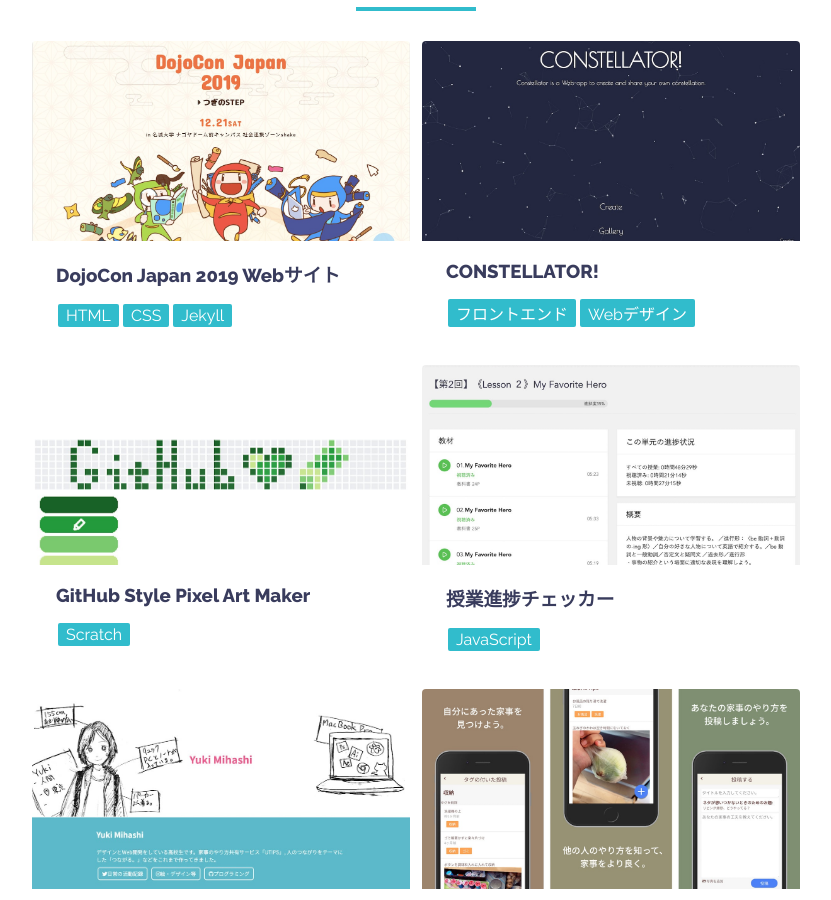
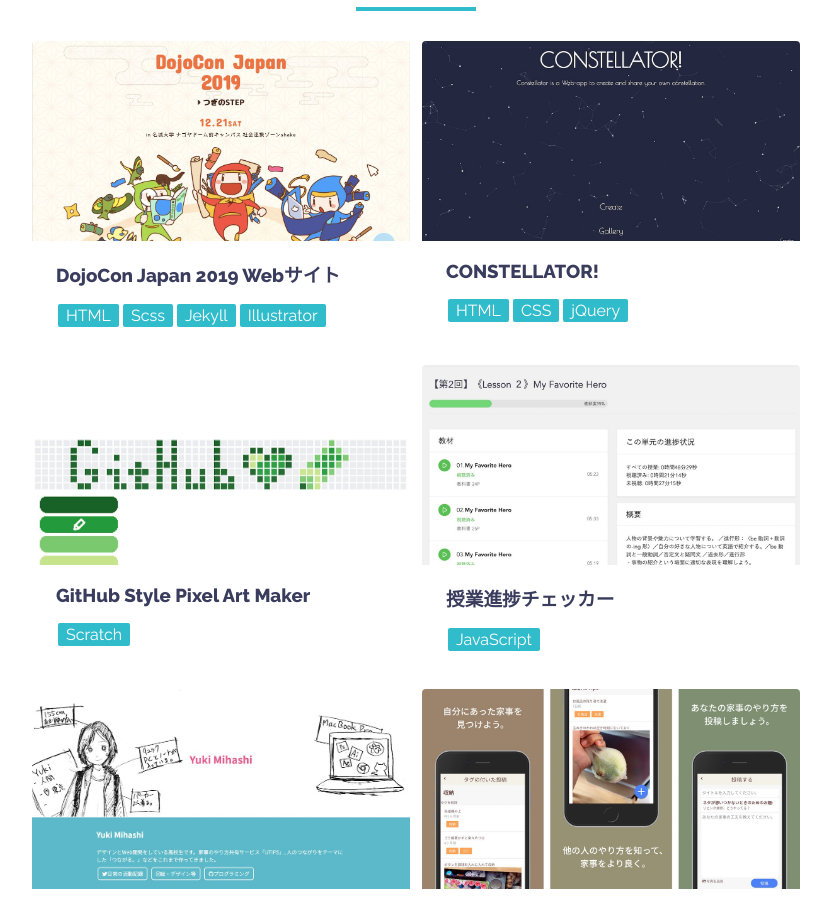
Before and after one commit to madoreenu/yuki384.github.io, a Jekyll site: the page built from index.md, in a window 1280 px wide and 900 px high, scrolled down 1992 px. Shown: the whole window, without its empty margins (224-1055 px from the left). Built offline with Jekyll 4.4.1, drawn with Linux system fonts in a browser that asks for light colours; nearby versions of some CDN libraries; some web fonts are replaced; some of the changed text lies outside the part shown.

Commit message:
タグの分類変更

```diff
--- a/_posts/works/2019-04-23-tsunagaru.md
+++ b/_posts/works/2019-04-23-tsunagaru.md
@@ -4,7 +4,7 @@
 date:   2019-04-23 13:18:00 +0900
 categories: [Works]
 thumbnail: tsunagaru.jpg
-tags: Scratch Design
+tags: Scratch Illustrator GarageBand
 ---
 https://scratch.mit.edu/projects/275650000/
 
--- a/_posts/works/2019-04-23-utips.md
+++ b/_posts/works/2019-04-23-utips.md
@@ -4,7 +4,7 @@
 date:   2019-04-23 13:18:00 +0900
 categories: [Works]
 thumbnail: utips.jpg
-tags: Ruby Rails HTML CSS Sass Design
+tags: Ruby Rails HTML Scss Illustrator AdobeXD
 ---
 ## 概要
 [ランディングページ](https://utips.life)
--- a/_posts/works/2019-04-24-portforio.md
+++ b/_posts/works/2019-04-24-portforio.md
@@ -3,7 +3,7 @@
 title:  "ポートフォリオサイト"
 date:   2019-04-24 17:18:00 +0900
 categories: [Works]
-tags: HTML CSS Design
+tags: HTML Scss JavaScript Jelyll Illustrator
 thumbnail: ../Blog/portforio.jpg
 ---
 ## 概要
--- a/_posts/works/2019-10-25-dojocon2019.md
+++ b/_posts/works/2019-10-25-dojocon2019.md
@@ -3,7 +3,7 @@
 title:  "DojoCon Japan 2019 Webサイト"
 date:   2019-10-25 12:00:00 +0900
 categories: [Works]
-tags: HTML CSS Jekyll
+tags: HTML Scss Jekyll Illustrator
 thumbnail: dojocon2019.jpg
 ---
 ## 概要
--- a/_posts/works/2019-11-04-constellator.md
+++ b/_posts/works/2019-11-04-constellator.md
@@ -3,7 +3,7 @@
 title:  "CONSTELLATOR!"
 date:   2019-10-20 12:00:00 +0900
 categories: [Works]
-tags: フロントエンド Webデザイン
+tags: HTML CSS jQuery
 thumbnail: constellator.jpg
 ---
 ## 概要
```
